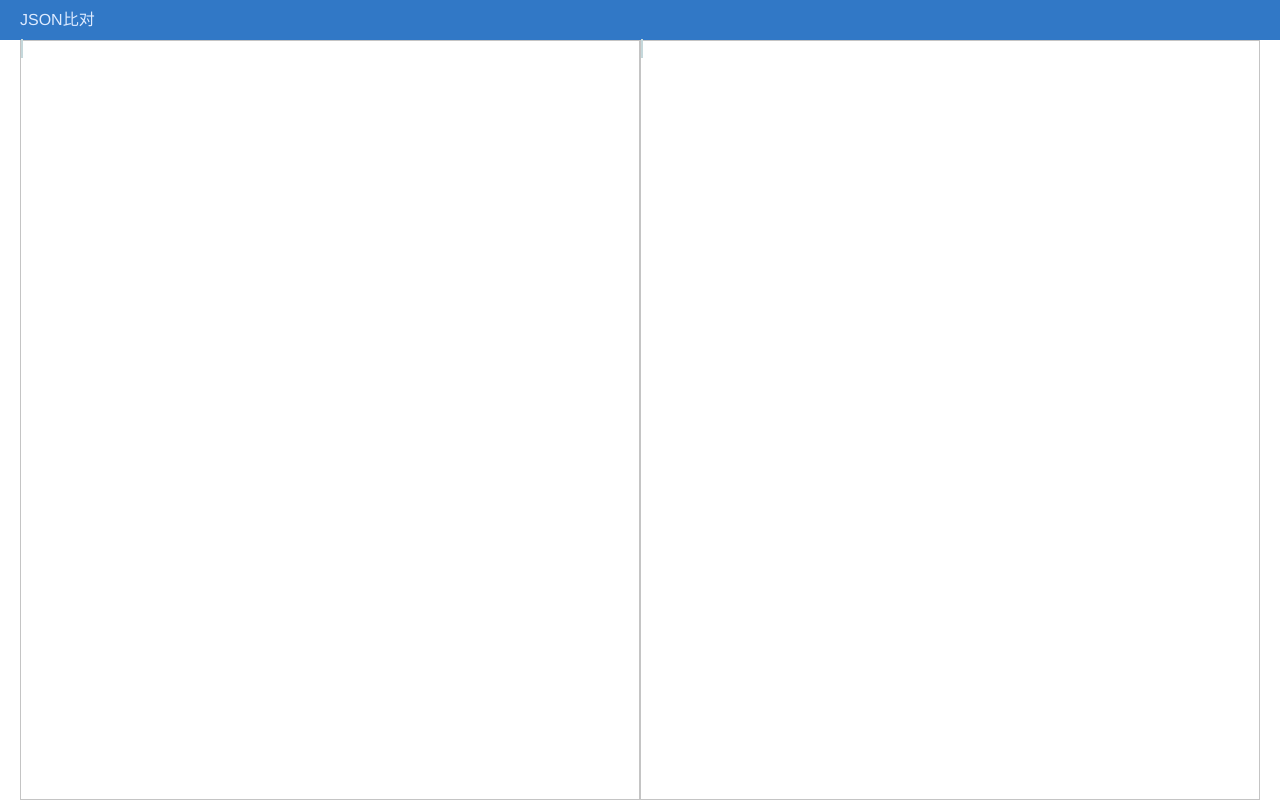
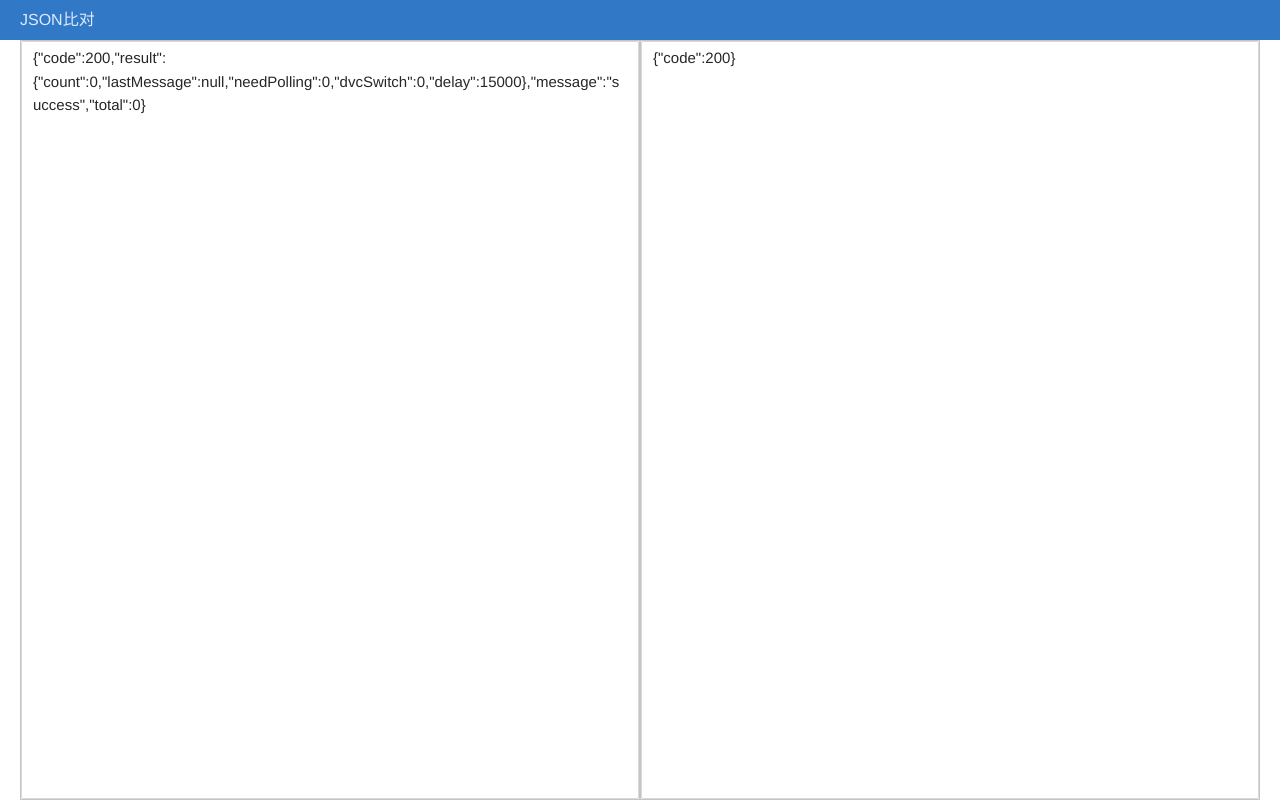
Before and after one commit to lxw15337674/json-comapre, a React app: page / in a window 1280 px wide. Built offline with nearby package versions, Linux system fonts and the light colour scheme; the HTML template or start-up script is replaced by a standard one.

Commit message:
比对逻辑实现

```diff
--- a/package.json
+++ b/package.json
@@ -50,5 +50,7 @@
     "webpack-dev-server": "^3.11.0",
     "webpack-merge": "^4.2.2"
   },
-  "dependencies": {}
+  "dependencies": {
+    "antd": "^4.8.2"
+  }
 }
--- a/src/pages/Content/JsonSpace/index.tsx
+++ b/src/pages/Content/JsonSpace/index.tsx
@@ -1,18 +1,65 @@
-import React, { ReactEventHandler, useMemo, useState } from 'react';
-import { StyledContainer, StyledPre } from './styled';
-
+import React, { useEffect, useMemo, useState } from 'react';
+import { StyledContainer } from './styled';
+import { Button, Input } from 'antd';
+import { extend, compare } from './utils';
+const { TextArea } = Input;
 interface Props {
   value: string;
   compareValue?: string;
-  onInput: (value: string) => void;
+  setValue: (value: React.SetStateAction<string>) => void;
 }
-const CodeContainer: React.FC<Props> = ({ value, compareValue, onInput }) => {
-  const handleInput = (e: React.ChangeEvent<HTMLInputElement>) => {
-    onInput(e.target.innerText || '');
+
+const CodeContainer = ({ value, compareValue, setValue }: Props) => {
+  // const handleInput = (e: React.ChangeEvent<HTMLInputElement>) => {
+  //   console.log(e.target.value);
+  //   setValue(e.target.value || '');
+  // };
+  // const onKeyup = (e: any) => {
+  //   // enter换行
+  //   // if (e.keyCode === 13) {
+  //   //   console.log('enter');
+  //   //   setValue((str) => str + '/r/n');
+  //   // }
+  // };
+  // const onPaste = (e: any) => {
+  //   // 如果剪贴板没有数据则直接返回
+  //   if (!(e.clipboardData && e.clipboardData.items)) {
+  //     return;
+  //   }
+  //   e.preventDefault();
+  //   const text = e.clipboardData.getData('text/plain');
+  //   setValue(text);
+  // };
+  const [isJson, setIsJson] = useState(true);
+  const onInput = (e) => {
+    const value = e.target.value;
+    try {
+      setValue(JSON.stringify(JSON.parse(value), null, 4));
+      setIsJson(true);
+    } catch (e) {
+      console.log(e);
+      setIsJson(false);
+      setValue(value);
+    }
   };
+  useEffect(() => {
+    let obj,
+      compareObj,
+      canCompare = true;
+    try {
+      obj = JSON.parse(value);
+      compareObj = JSON.parse(compareValue);
+    } catch (e) {
+      canCompare = false;
+    }
+    if (canCompare) {
+      let a = compare(obj, compareObj);
+      console.log(a);
+    }
+  }, [compareValue, value]);
   return (
-    <StyledContainer>
-      <StyledPre contentEditable='true' onInput={handleInput}></StyledPre>
+    <StyledContainer isJson={isJson}>
+      <TextArea value={value} onChange={onInput}></TextArea>
     </StyledContainer>
   );
 };
--- a/src/pages/Content/JsonSpace/styled.tsx
+++ b/src/pages/Content/JsonSpace/styled.tsx
@@ -1,12 +1,34 @@
-import styled from 'styled-components';
+import styled, { css } from 'styled-components';
 
-export const StyledContainer = styled.div`
+export const StyledContainer = styled.div<{ isJson: boolean }>`
   height: 100%;
   width: 100%;
   border: 1px solid #c4c4c4;
   box-sizing: border-box;
+  position: relative;
+  .ant-input {
+    display: block;
+    position: absolute;
+    /* border: 1px solid #1e6fff; */
+    font-size: 15px;
+    resize: none;
+    will-change: transform;
+    overflow: hidden;
+    z-index: 1;
+    width: 100%;
+    height: 100%;
+    box-sizing: border-box;
+    /* &:focus {
+      outline-color: #1e6fff;
+    } */
+    ${(props) =>
+      !props.isJson &&
+      css`
+        color: red;
+      `}
+  }
 `;
-export const StyledPre = styled.span`
+export const StyledPre = styled.div`
   border: 1px solid #c5d8db;
   box-sizing: border-box;
 `;
--- /dev/null
+++ b/src/pages/Content/JsonSpace/utils.tsx
@@ -0,0 +1,65 @@
+/* eslint-disable no-unused-vars */
+function isObject(value) {
+  if (value === null || value === undefined) {
+    return false;
+  }
+  return value.toString() === '[object Object]';
+}
+// 深合并
+const extend = (sourceObj, compareObj) => {
+  let obj = { ...sourceObj };
+  for (var key in compareObj) {
+    obj[key] =
+      obj[key] && isObject(obj[key])
+        ? extend(obj[key], compareObj[key])
+        : (obj[key] = compareObj[key]);
+  }
+  return obj;
+};
+
+// 设置对象value值
+const setObjValue = (sourceObj, value) => {
+  let obj = { ...sourceObj };
+  for (let key in obj) {
+    if (isObject(obj[key])) {
+      setObjValue(obj[key], value);
+    } else {
+      obj[key] = value;
+    }
+  }
+  return obj;
+};
+
+export const compare = (obj, compareObj) => {
+  // const fullObj = extend(obj, compareObj);
+  let result = Object.entries(obj).reduce((acc, cur, index) => {
+    const [key, value] = cur;
+    const compareValue = compareObj[key];
+    if (isObject(value)) {
+      acc[key] = compare(value, compareValue || {});
+      return acc;
+    }
+    if (isObject(compareValue)) {
+      acc[key] = compare({}, compareValue);
+      return acc;
+    }
+    if (compareValue === undefined) {
+      acc[key] = '+';
+      return acc;
+    }
+    // 这个地方就要进行隐式转换为string，进行比较，解决数组等类型的问题
+    // eslint-disable-next-line eqeqeq
+    acc[key] = value == compareValue ? '=' : 'diff';
+    return acc;
+  }, {});
+  for (let key in compareObj) {
+    if (!result[key]) {
+      if (isObject(compareObj[key])) {
+        result[key] = setObjValue(compareObj[key], '-');
+      } else {
+        result[key] = '-';
+      }
+    }
+  }
+  return result;
+};
--- a/src/pages/Content/index.tsx
+++ b/src/pages/Content/index.tsx
@@ -2,11 +2,22 @@ import React, { useState } from 'react';
 import JsonSpace from './JsonSpace';
 import { Container } from './styled';
 const Content = () => {
-  const [sourceJson, setSourceJson] = useState('');
+  const [sourceJson, setSourceJson] = useState(
+    '{"code":200,"result":{"count":0,"lastMessage":null,"needPolling":0,"dvcSwitch":0,"delay":15000},"message":"success","total":0}',
+  );
+  const [compareJson, setCompareJson] = useState('{"code":200}');
   return (
     <Container>
-      <JsonSpace value={sourceJson} onInput={(value) => setSourceJson(value)}></JsonSpace>
-      <JsonSpace value={sourceJson} onInput={(value) => setSourceJson(value)}></JsonSpace>
+      <JsonSpace
+        value={sourceJson}
+        setValue={(value) => setSourceJson(value)}
+        compareValue={compareJson}
+      ></JsonSpace>
+      <JsonSpace
+        value={compareJson}
+        setValue={(value) => setCompareJson(value)}
+        compareValue={sourceJson}
+      ></JsonSpace>
     </Container>
   );
 };
--- a/src/pages/reset.css
+++ b/src/pages/reset.css
@@ -1,3 +1,5 @@
+@import '~antd/dist/antd.css';
+
 /**
  * 样式重置+公共样式
  * 一般不修改此文件
```
Also changed, not shown: 1 other file (tests, documents, lock files or other folders).
